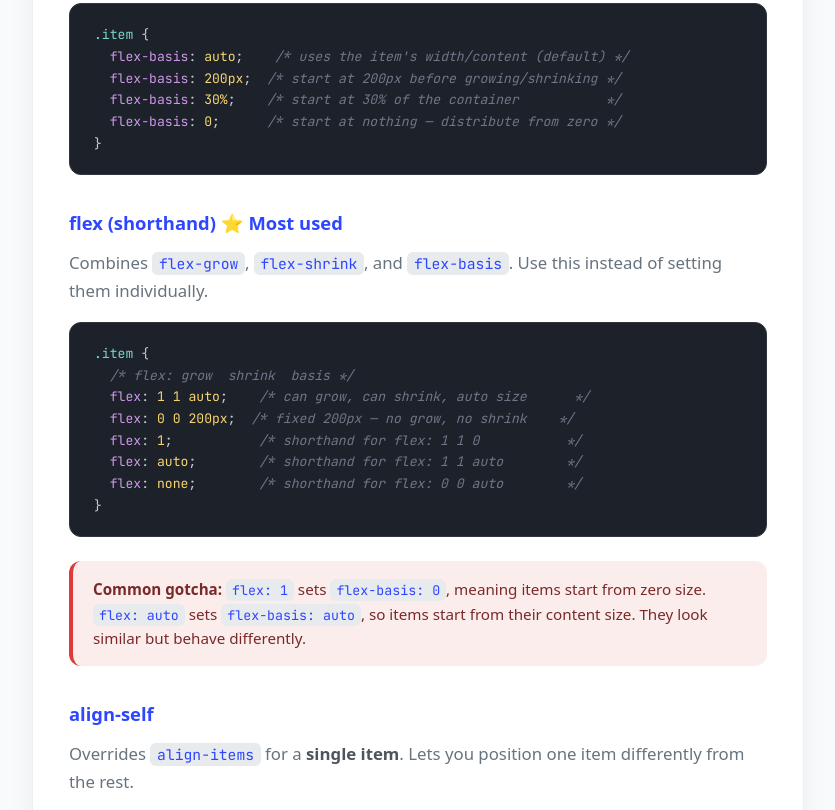
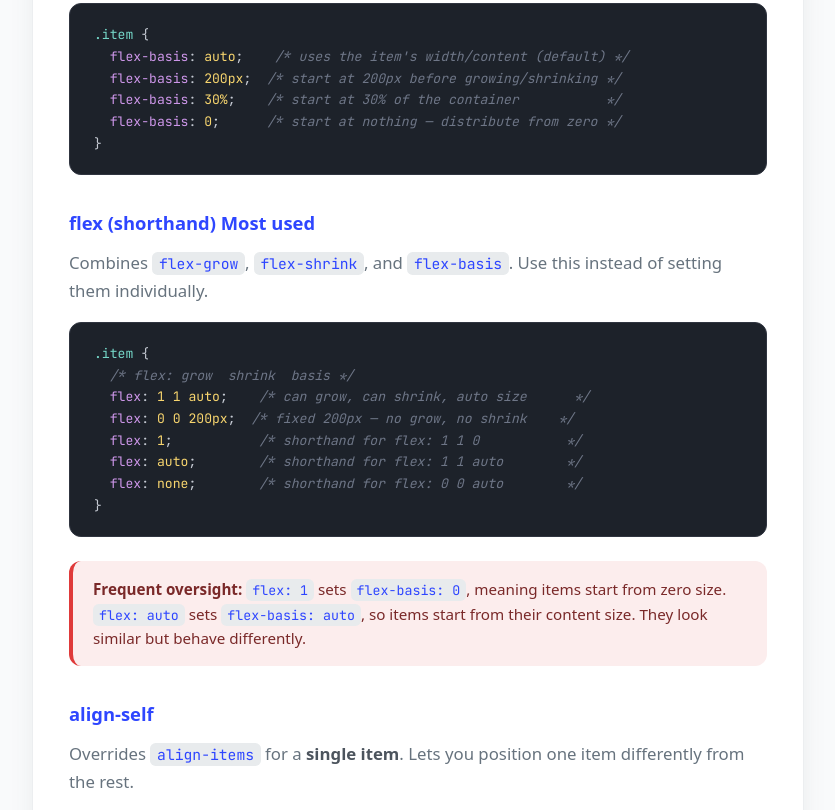
Before and after one commit to johndev-robo/flexbox, a plain HTML site: page index.html in a window 1280 px wide. Shown: the part 6750-7560 px from the top of the page, without its empty margins (222-1057 px from the left). Drawn offline with Linux system fonts and the light colour scheme; a web font is replaced by a local one.

```diff
--- a/index.html
+++ b/index.html
@@ -834,7 +834,7 @@
 }</pre>
 
     <!-- flex shorthand -->
-    <h3>flex (shorthand) ⭐ Most used</h3>
+    <h3>flex (shorthand)  Most used</h3>
     <p>Combines <code>flex-grow</code>, <code>flex-shrink</code>, and <code>flex-basis</code>. Use this instead of setting them individually.</p>
 
     <pre><span class="selector">.item</span> {
@@ -847,7 +847,7 @@
 }</pre>
 
     <div class="warning">
-      <strong>Common gotcha:</strong> <code>flex: 1</code> sets <code>flex-basis: 0</code>, meaning items start from zero size. <code>flex: auto</code> sets <code>flex-basis: auto</code>, so items start from their content size. They look similar but behave differently.
+      <strong>Frequent oversight:</strong> <code>flex: 1</code> sets <code>flex-basis: 0</code>, meaning items start from zero size. <code>flex: auto</code> sets <code>flex-basis: auto</code>, so items start from their content size. They look similar but behave differently.
     </div>
 
     <!-- align-self -->
@@ -1078,7 +1078,7 @@
         <tr>
           <td><code>flex</code></td>
           <td><code>&lt;grow&gt; &lt;shrink&gt; &lt;basis&gt;</code></td>
-          <td>Shorthand for all three above ⭐</td>
+          <td>Shorthand for all three above </td>
         </tr>
         <tr>
           <td><code>align-self</code></td>
```
